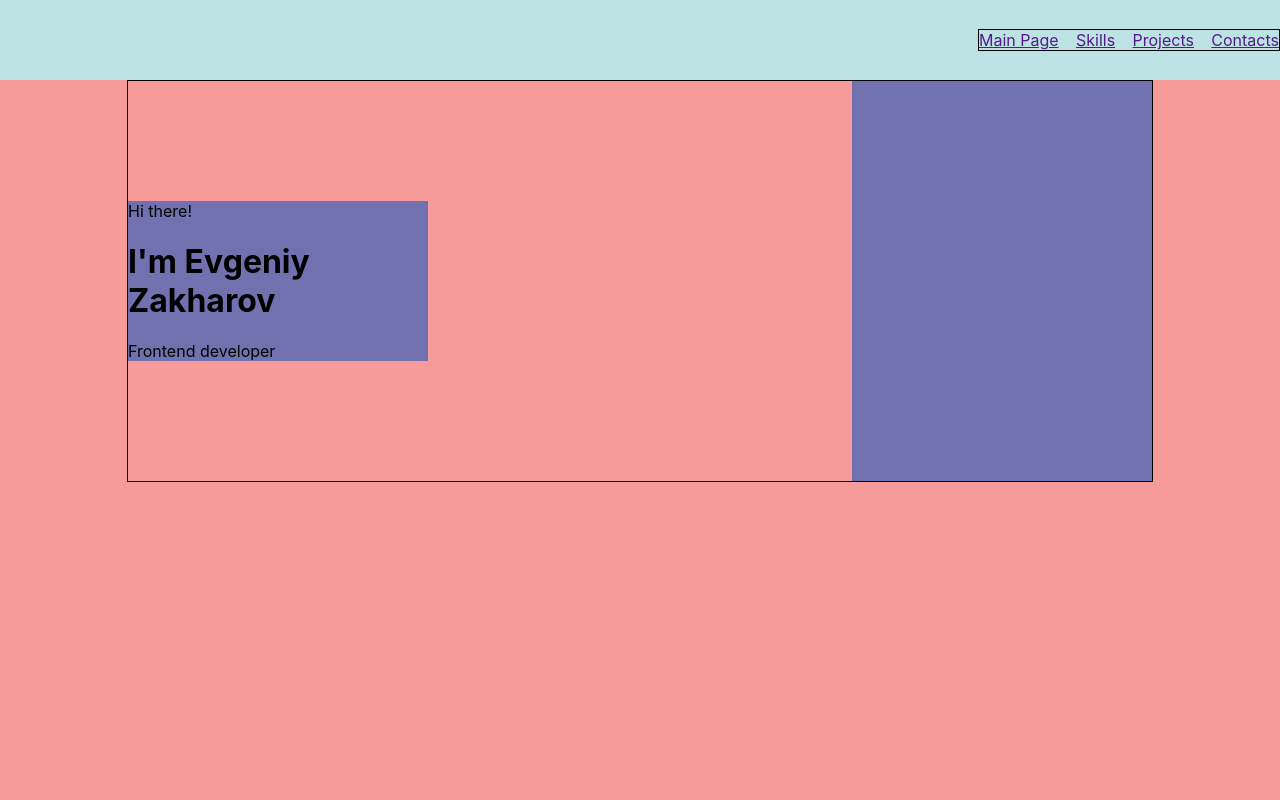
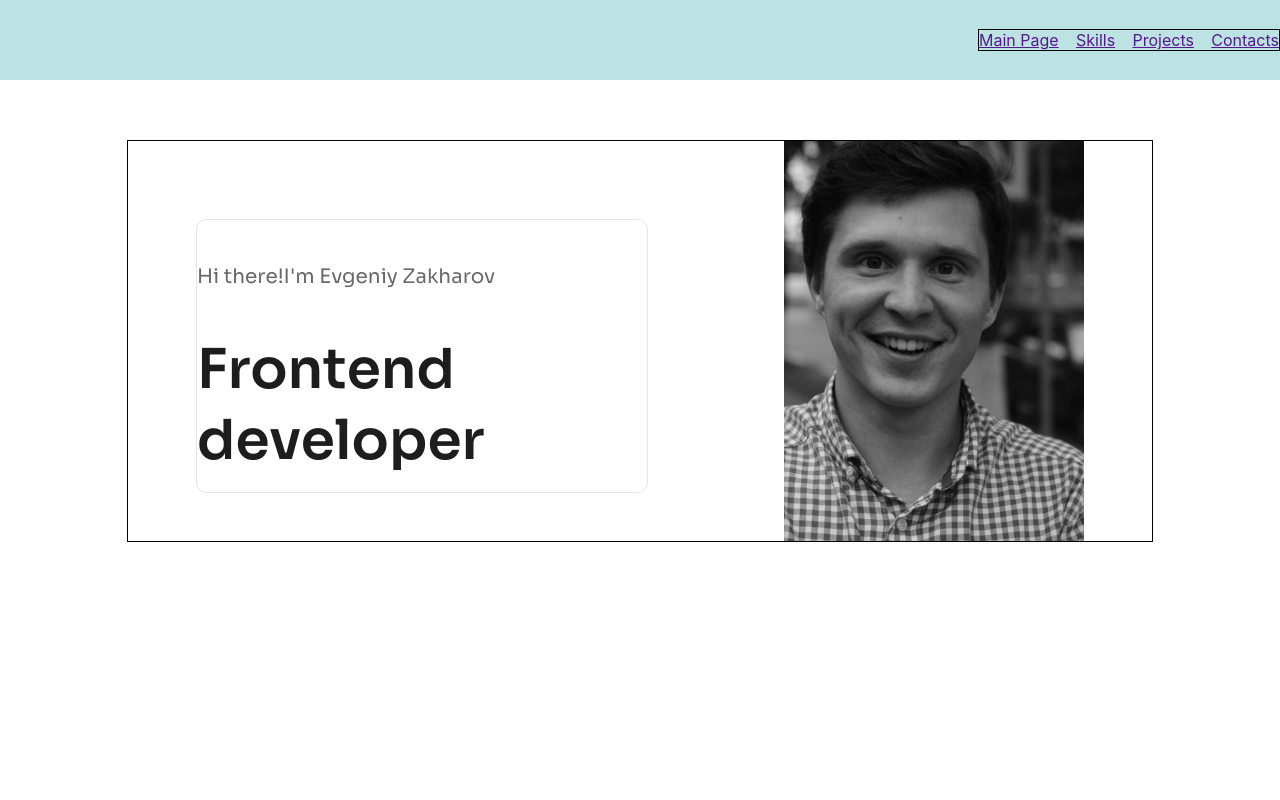
Before and after one commit to uginza/My-portfolio, a React (Create React App) app: page / in a window 1280 px wide. Shown: the top 800 px of the page. Built offline with nearby package versions, Linux system fonts and the light colour scheme.

Commit message:
MainPage.tsx MainPage.module.scss are done with colors and fonts

```diff
--- a/src/mainPage/MainPage.module.css
+++ /dev/null
@@ -1,15 +0,0 @@
-.mainPage {
-    height: 100vh;
-    background-color: #f69a9a;
-}
-
-.text {
-    width: 300px;
-    background-color: #7171af;
-}
-
-.photo {
-    width: 300px;
-    height: 400px;
-    background-color: #7171af;
-}
--- /dev/null
+++ b/src/mainPage/MainPage.module.scss
@@ -0,0 +1,32 @@
+@import '../common/styles/variables';
+@import '../common/styles/mixins';
+
+.mainPage {
+    height: 100vh;
+    background-color:$bgColor2;
+.MainPageBlockContainer{
+    margin-top: 60px;
+    justify-content: space-around;
+    .mainPageInfo {
+        margin-top: 30px;
+        width: 450px;
+        border: 1px solid rgba(0, 0, 0, 0.1);
+        border-radius: 10px;
+        .mainPageTitle {
+            @include title(1.3,$textColorPrimary,600,55px);
+            margin-bottom: 15px !important;
+        }
+        .description {
+            @include title(1.0,$textColorSecondary,400,20px);
+        }
+    }
+    .photo {
+        width: 300px;
+        height: 400px;
+        background-color: #7171af;
+        background-size: cover;
+        background-position: center;
+        position: relative;
+    }
+}
+}
--- a/src/mainPage/MainPage.tsx
+++ b/src/mainPage/MainPage.tsx
@@ -1,18 +1,22 @@
 import React from 'react';
-import s from './MainPage.module.css';
+import s from './MainPage.module.scss';
 import containerStyle from '../common/styles/containerStyle.module.css'
+import myPhoto from '../assets/images/myPhoto.jpg'
 
 
 export function MainPage() {
+    const myPhotoImage = {
+        backgroundImage: `url(${myPhoto})`,
+    };
     return (
         <div className={s.mainPage}>
-            <div className={containerStyle.container}>
-                <div className={s.text}>
-                    <span>Hi there!</span>
-                    <h1>I'm Evgeniy Zakharov</h1>
-                    <div>Frontend developer</div>
+            <div className={`${containerStyle.container} ${s.MainPageBlockContainer}`}>
+                <div className={s.mainPageInfo}>
+                    <h6 className={s.description}>Hi there!I'm Evgeniy Zakharov</h6>
+                    <h1 className={s.mainPageTitle}>
+                       Frontend developer</h1>
                 </div>
-                <div className={s.photo}></div>
+                <div className={s.photo} style={myPhotoImage}></div>
             </div>
 
         </div>
```
Also changed, not shown: src/assets/images/myPhoto.jpg (added).
